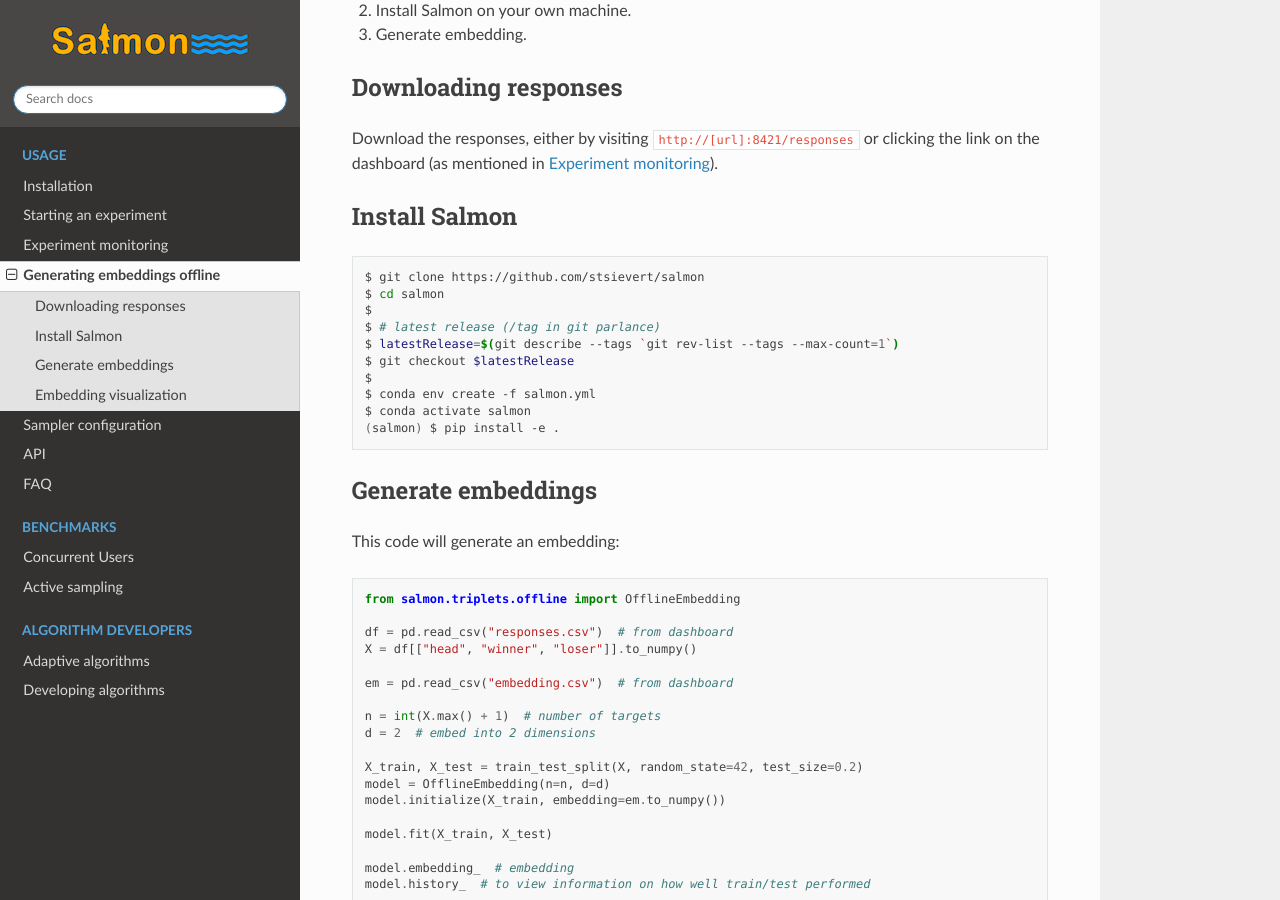
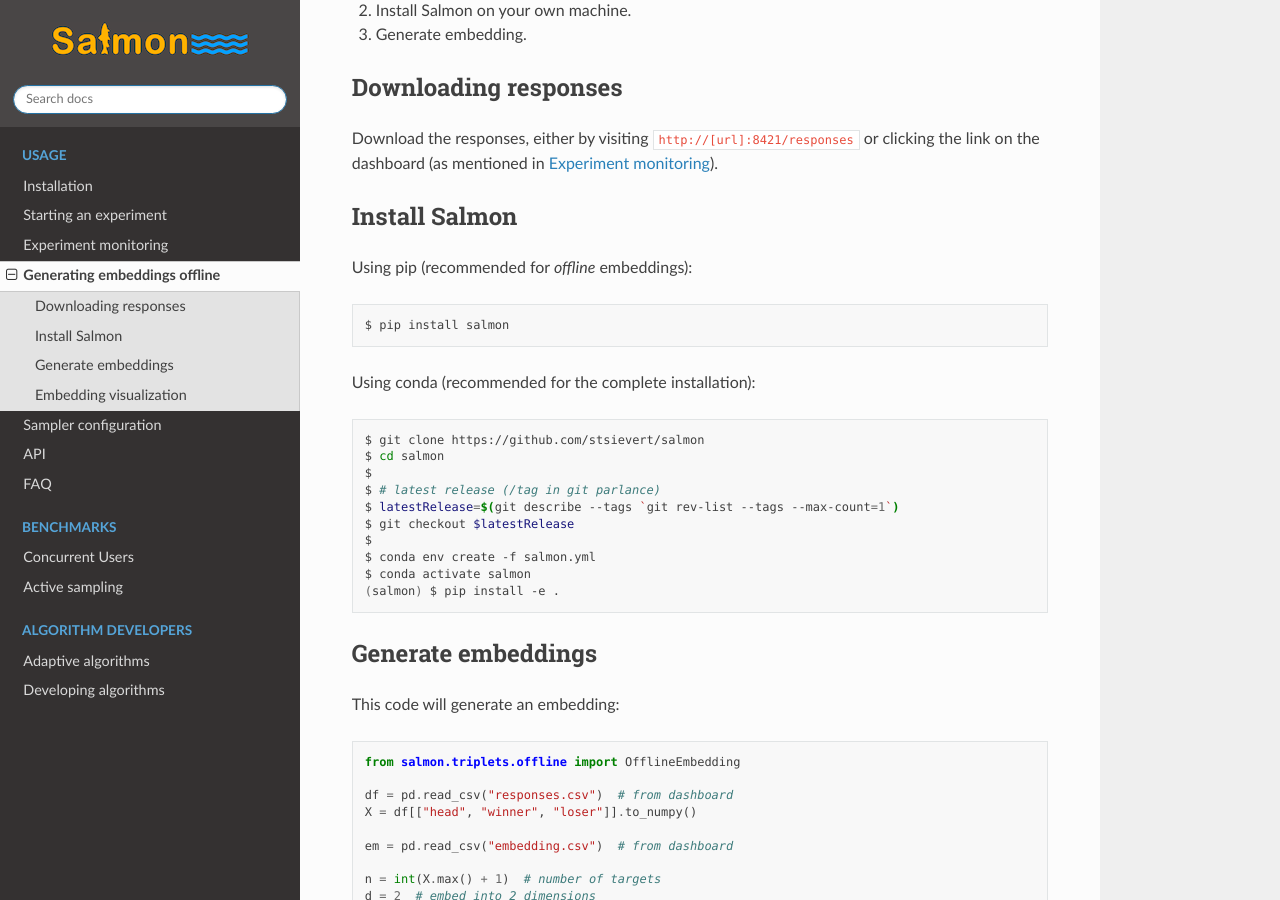
Before and after one commit to stsievert/salmon, a Sphinx documentation site: the page built from docs/source/offline.rst, in a window 1280 px wide and 900 px high, scrolled down 377 px. Built offline with Sphinx 7.4.7 and the Read the Docs theme 2.0.0, drawn with Linux system fonts in a browser that asks for light colours.

Commit message:
DOC: document pip install

```diff
--- a/docs/source/offline.rst
+++ b/docs/source/offline.rst
@@ -22,6 +22,14 @@
 
 Install Salmon
 --------------
+
+Using pip (recommended for *offline* embeddings):
+
+.. code-block:: shell
+
+   $ pip install salmon
+
+Using conda (recommended for the complete installation):
 
 .. code-block:: shell
 
```
